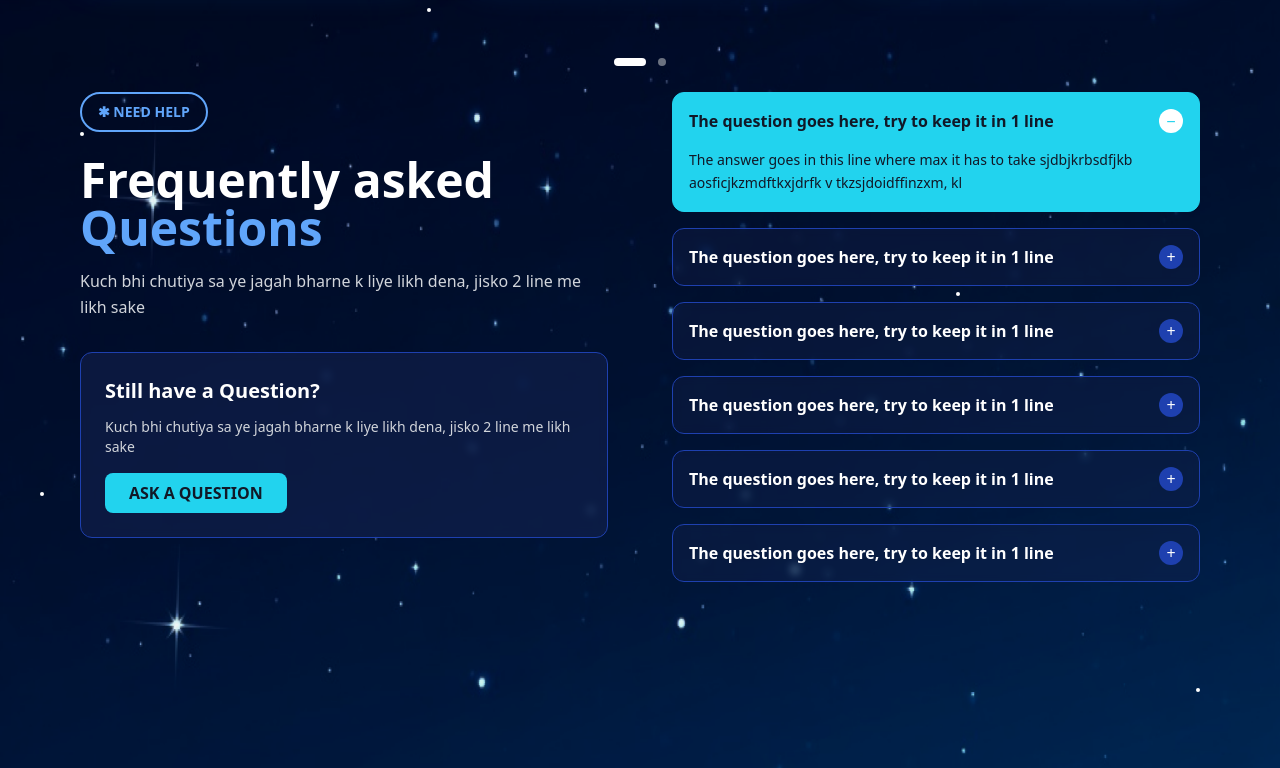
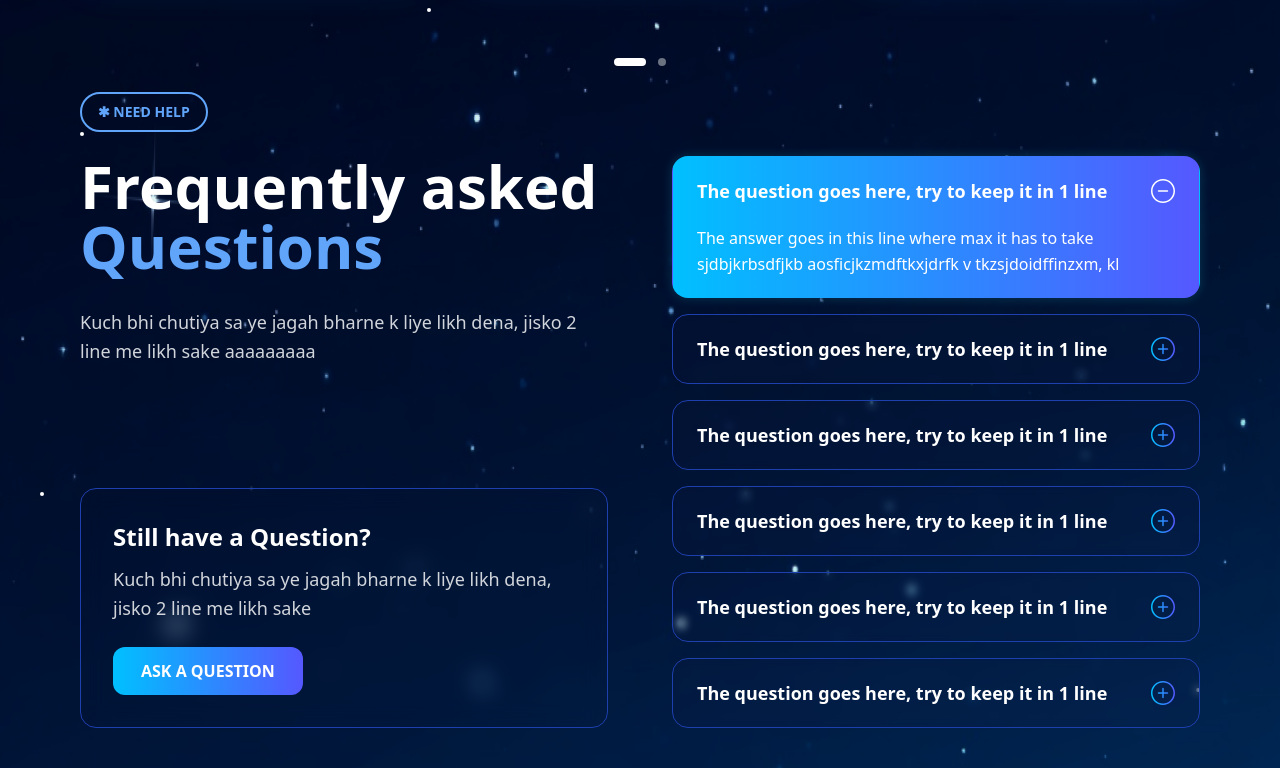
Before and after one commit to justwasif/E_summit, a React (Vite) app in the folder front/: page / in a window 1280 px wide. Shown: the part 1508-2276 px from the top of the page. Built offline with nearby package versions, Linux system fonts and the light colour scheme.

Commit message:
fixes #4 and completed TODO

```diff
--- a/front/src/components/faq/FAQ.jsx
+++ b/front/src/components/faq/FAQ.jsx
@@ -1,35 +1,45 @@
 import { useState } from 'react';
 import footerBg from '../../assets/bg/footer.png';
 import testimonialsFaqBg from '../../assets/bg/testimonials_faq.png';
+
+import MinusIcon from '../../assets/icons/minus.svg';
+import PlusIcon from '../../assets/icons/plus.svg';
+
 
 const FAQ = () => {
     const [openIndex, setOpenIndex] = useState(0);
 
     const faqs = [
         {
-            question: "The question goes here, try to keep it in 1 line",
-            answer: "The answer goes in this line where max it has to take sjdbjkrbsdfjkb aosficjkzmdftkxjdrfk v tkzsjdoidffinzxm, kl"
+            question: 'The question goes here, try to keep it in 1 line',
+            answer:
+                'The answer goes in this line where max it has to take sjdbjkrbsdfjkb aosficjkzmdftkxjdrfk v tkzsjdoidffinzxm, kl',
         },
         {
-            question: "The question goes here, try to keep it in 1 line",
-            answer: "The answer goes in this line where max it has to take sjdbjkrbsdfjkb aosficjkzmdftkxjdrfk v tkzsjdoidffinzxm, kl"
+            question: 'The question goes here, try to keep it in 1 line',
+            answer:
+                'The answer goes in this line where max it has to take sjdbjkrbsdfjkb aosficjkzmdftkxjdrfk v tkzsjdoidffinzxm, kl',
         },
         {
-            question: "The question goes here, try to keep it in 1 line",
-            answer: "The answer goes in this line where max it has to take sjdbjkrbsdfjkb aosficjkzmdftkxjdrfk v tkzsjdoidffinzxm, kl"
+            question: 'The question goes here, try to keep it in 1 line',
+            answer:
+                'The answer goes in this line where max it has to take sjdbjkrbsdfjkb aosficjkzmdftkxjdrfk v tkzsjdoidffinzxm, kl',
         },
         {
-            question: "The question goes here, try to keep it in 1 line",
-            answer: "The answer goes in this line where max it has to take sjdbjkrbsdfjkb aosficjkzmdftkxjdrfk v tkzsjdoidffinzxm, kl"
+            question: 'The question goes here, try to keep it in 1 line',
+            answer:
+                'The answer goes in this line where max it has to take sjdbjkrbsdfjkb aosficjkzmdftkxjdrfk v tkzsjdoidffinzxm, kl',
         },
         {
-            question: "The question goes here, try to keep it in 1 line",
-            answer: "The answer goes in this line where max it has to take sjdbjkrbsdfjkb aosficjkzmdftkxjdrfk v tkzsjdoidffinzxm, kl"
+            question: 'The question goes here, try to keep it in 1 line',
+            answer:
+                'The answer goes in this line where max it has to take sjdbjkrbsdfjkb aosficjkzmdftkxjdrfk v tkzsjdoidffinzxm, kl',
         },
         {
-            question: "The question goes here, try to keep it in 1 line",
-            answer: "The answer goes in this line where max it has to take sjdbjkrbsdfjkb aosficjkzmdftkxjdrfk v tkzsjdoidffinzxm, kl"
-        }
+            question: 'The question goes here, try to keep it in 1 line',
+            answer:
+                'The answer goes in this line where max it has to take sjdbjkrbsdfjkb aosficjkzmdftkxjdrfk v tkzsjdoidffinzxm, kl',
+        },
     ];
 
     const toggleFAQ = (index) => {
@@ -45,7 +55,7 @@ const FAQ = () => {
                 backgroundPosition: 'center bottom, center bottom',
                 backgroundSize: '100% 200%, cover',
                 backgroundRepeat: 'no-repeat, no-repeat',
-                backgroundColor: '#0a1628'
+                backgroundColor: '#0a1628',
             }}
         >
             {/* Decorative stars */}
@@ -56,27 +66,40 @@ const FAQ = () => {
             <div className="absolute bottom-1/4 right-20 w-1 h-1 bg-white rounded-full animate-pulse delay-100"></div>
 
             <div className="max-w-7xl mx-auto relative z-10">
-                <div className="grid grid-cols-1 lg:grid-cols-2 gap-12 lg:gap-16 items-start">
-                    {/* Left Side - Title and CTA */}
-                    <div className="text-white">
+                {/* SECTION BADGE – acts as heading, sits above both columns */}
                 <button className="border-2 border-blue-400 text-blue-400 px-4 py-2 rounded-full text-sm font-semibold mb-6 hover:bg-blue-400 hover:text-white transition-colors duration-300">
                     ✱ NEED HELP
                 </button>
 
-                        <h2 className="text-4xl md:text-5xl font-bold mb-4">
+                {/* Two-column layout */}
+                <div className="grid grid-cols-1 lg:grid-cols-2 gap-12 lg:gap-16 items-start">
+                    {/* Left Side - Title and CTA */}
+                    <div className="text-white flex flex-col h-full">
+                        <h2 className="text-5xl md:text-6xl font-bold mb-8">
                             Frequently asked <span className="text-blue-400">Questions</span>
                         </h2>
 
-                        <p className="text-gray-300 mb-8 leading-relaxed">
+                        <p className="text-gray-300 mb-10 text-lg leading-relaxed">
+                            Kuch bhi chutiya sa ye jagah bharne k liye likh dena, jisko 2 line me likh sake aaaaaaaaa
+                        </p>
+
+                        {/* Push this card to the bottom on large screens */}
+                        <div className="bg-blue-950/05 border border-blue-800 rounded-2xl p-8 backdrop-blur-md mt-10 lg:mt-auto">
+                            <h3 className="text-2xl font-semibold mb-3">Still have a Question?</h3>
+                            <p className="text-gray-300 text-lg mb-6 leading-relaxed">
                                 Kuch bhi chutiya sa ye jagah bharne k liye likh dena, jisko 2 line me likh sake
                             </p>
-
-                        <div className="bg-blue-950/50 border border-blue-800 rounded-xl p-6 backdrop-blur-sm">
-                            <h3 className="text-xl font-semibold mb-3">Still have a Question?</h3>
-                            <p className="text-gray-300 text-sm mb-4">
-                                Kuch bhi chutiya sa ye jagah bharne k liye likh dena, jisko 2 line me likh sake
-                            </p>
-                            <button className="bg-cyan-400 text-gray-900 px-6 py-2 rounded-lg font-semibold hover:bg-cyan-300 transition-colors duration-300">
+                            <button
+                                className="
+                                  bg-[linear-gradient(90deg,#00C0FF_0%,#5558FF_100%)]
+                                  text-white
+                                  px-7 py-3
+                                  rounded-xl font-semibold
+                                  text-base
+                                  hover:opacity-90
+                                  transition-all duration-300
+                                "
+                            >
                                 ASK A QUESTION
                             </button>
                         </div>
@@ -84,46 +107,46 @@ const FAQ = () => {
 
                     {/* Right Side - FAQ Accordion */}
                     <div className="space-y-4">
-                        {faqs.map((faq, index) => (
+                        {faqs.map((faq, index) => {
+                            const isOpen = openIndex === index;
+
+                            return (
                                 <div
                                     key={index}
-                                className={`border rounded-xl overflow-hidden transition-all duration-300 ${
-                                    openIndex === index
-                                        ? 'bg-cyan-400 border-cyan-400'
-                                        : 'bg-blue-950/30 border-blue-800 backdrop-blur-sm'
+                                    className={`rounded-2xl overflow-hidden transition-all duration-300 ${
+                                        isOpen
+                                            ? 'bg-[linear-gradient(90deg,#00C0FF_0%,#5558FF_100%)] border border-transparent shadow-[0_0_12px_rgba(34,211,238,0.2)]'
+                                            : 'bg-blue-950/10 border border-blue-800 backdrop-blur-sm'
                                     }`}
                                 >
                                     <button
                                         onClick={() => toggleFAQ(index)}
-                                    className="w-full flex items-center justify-between p-4 text-left"
+                                        className="w-full flex items-center justify-between px-6 py-5 text-left"
                                     >
-                  <span
-                      className={`font-semibold ${
-                          openIndex === index ? 'text-gray-900' : 'text-white'
-                      }`}
+                                        <span className="font-bold text-white text-lg">{faq.question}</span>
+                                        <div
+                                            // className={`
+                                            //         flex-shrink-0 w-8 h-8 rounded-full flex items-center justify-center ml-4
+                                            //         ${isOpen ? 'bg-white' : 'bg-blue-800'}
+                                            // `}
                                         >
-                    {faq.question}
-                  </span>
-                                    <div
-                                        className={`flex-shrink-0 w-6 h-6 rounded-full flex items-center justify-center ml-4 ${
-                                            openIndex === index
-                                                ? 'bg-white text-cyan-400'
-                                                : 'bg-blue-800 text-white'
-                                        }`}
-                                    >
-                                        {openIndex === index ? '−' : '+'}
+                                            <img
+                                                src={isOpen ? MinusIcon : PlusIcon}
+                                                alt={isOpen ? 'Close' : 'Open'}
+                                                className="w-6 h-6"
+                                            />
                                         </div>
+
                                     </button>
 
-                                {openIndex === index && (
-                                    <div className="px-4 pb-4">
-                                        <p className="text-gray-900 text-sm leading-relaxed">
-                                            {faq.answer}
-                                        </p>
+                                    {isOpen && (
+                                        <div className="px-6 pb-5 pt-0">
+                                            <p className="text-white text-base leading-relaxed">{faq.answer}</p>
                                         </div>
                                     )}
                                 </div>
-                        ))}
+                            );
+                        })}
                     </div>
                 </div>
             </div>
```
Also changed, not shown: front/src/assets/icons/minus.svg (added), front/src/assets/icons/plus.svg (added). Lines whose indentation alone changed are shown as unchanged.
